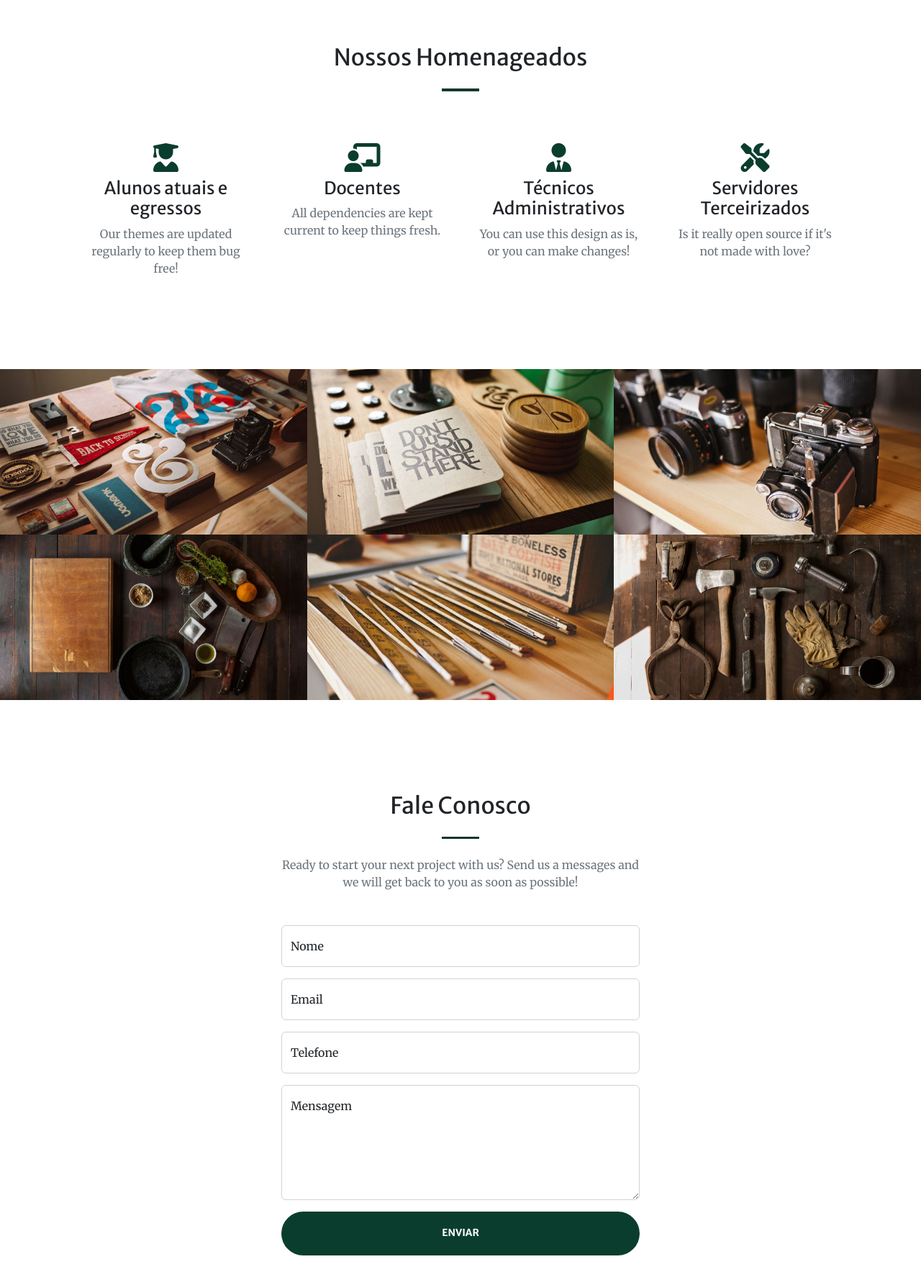
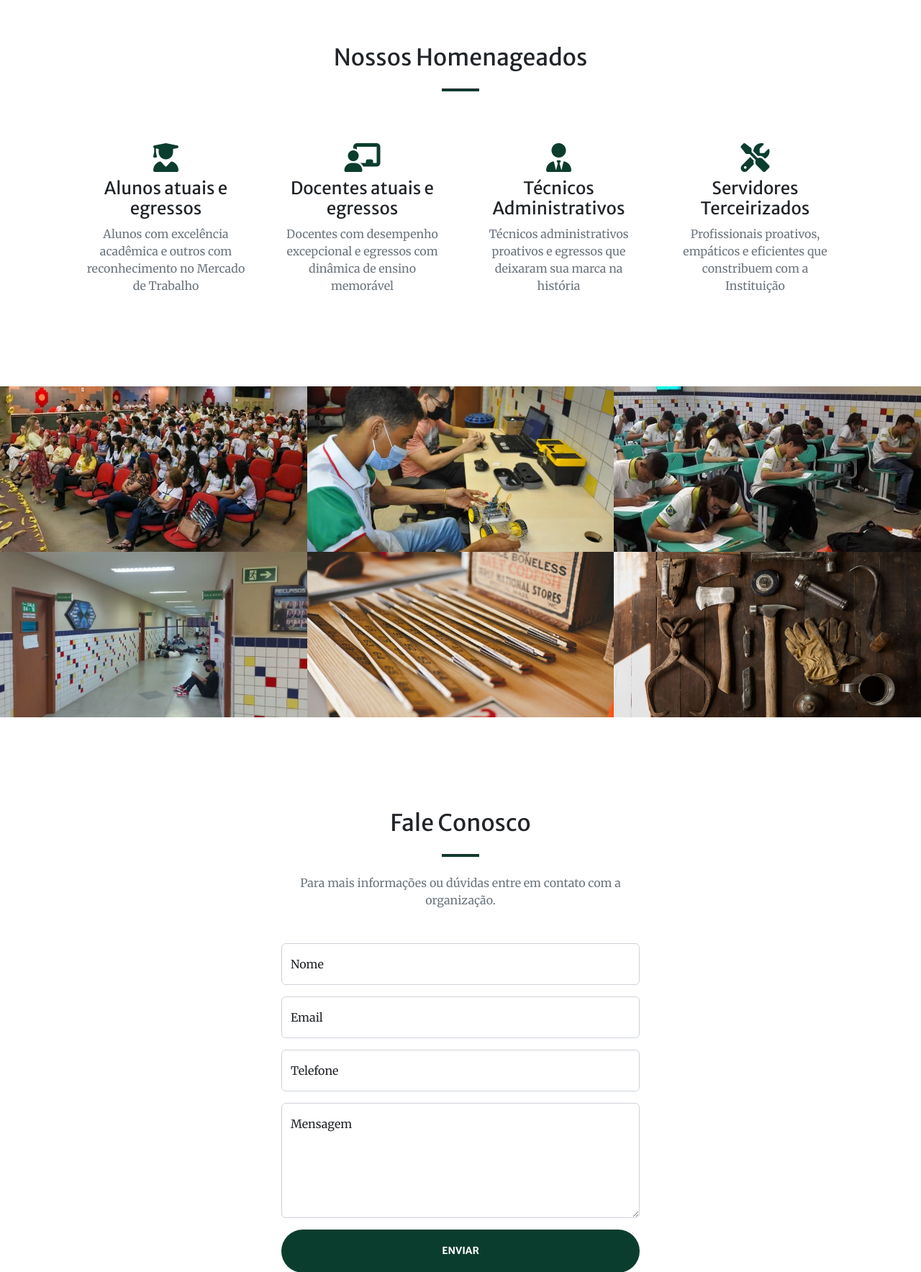
Before and after one commit to willianjonhy05/Tesouros_do_IFPI, a Django app: page / in a window 1280 px wide. Shown: the part 1369-3137 px from the top of the page at 72% size. Run offline with Django 5.2, Linux system fonts and the light colour scheme; some libraries are stand-ins or nearby versions.

Commit message:
Muita coisa

```diff
--- a/templates/index.html
+++ b/templates/index.html
@@ -77,7 +77,7 @@
                                 <i class="fa-solid fa-user-graduate fs-1 text-primary"></i>
                             </div>
                             <h3 class="h4 mb-2">Alunos atuais e egressos</h3>
-                            <p class="text-muted mb-0">Our themes are updated regularly to keep them bug free!</p>
+                            <p class="text-muted mb-0">Alunos com excelência acadêmica e outros com reconhecimento no Mercado de Trabalho</p>
                         </div>
                     </div>
                     <div class="col-lg-3 col-md-6 text-center">
@@ -87,8 +87,8 @@
                                 <i class="fa-solid fs-1 fa-chalkboard-user text-primary"></i>
 
                             </div>
-                            <h3 class="h4 mb-2">Docentes</h3>
-                            <p class="text-muted mb-0">All dependencies are kept current to keep things fresh.</p>
+                            <h3 class="h4 mb-2">Docentes atuais e egressos</h3>
+                            <p class="text-muted mb-0">Docentes com desempenho excepcional e egressos com dinâmica de ensino memorável</p>
                         </div>
                     </div>
                     <div class="col-lg-3 col-md-6 text-center">
@@ -99,7 +99,7 @@
 
                             </div>
                             <h3 class="h4 mb-2">Técnicos Administrativos</h3>
-                            <p class="text-muted mb-0">You can use this design as is, or you can make changes!</p>
+                            <p class="text-muted mb-0">Técnicos administrativos proativos e egressos que deixaram sua marca na história</p>
                         </div>
                     </div>
                     <div class="col-lg-3 col-md-6 text-center">
@@ -109,7 +109,7 @@
                                 <i class="fa-solid fa-screwdriver-wrench fs-1 text-primary"></i>
                             </div>
                             <h3 class="h4 mb-2">Servidores Terceirizados</h3>
-                            <p class="text-muted mb-0">Is it really open source if it's not made with love?</p>
+                            <p class="text-muted mb-0">Profissionais proativos, empáticos e eficientes que constribuem com a Instituição</p>
                         </div>
                     </div>
                 </div>
@@ -120,38 +120,38 @@
             <div class="container-fluid p-0">
                 <div class="row g-0">
                     <div class="col-lg-4 col-sm-6">
-                        <a class="portfolio-box" href="{% static 'img/portfolio/fullsize/1.jpg' %}" title="Project Name">
-                            <img class="img-fluid" src="{% static 'img/portfolio/thumbnails/1.jpg' %}" alt="..." />
+                        <a class="portfolio-box" href="{% static 'img/portfolio/fullsize/1.webp' %}" title="Auditório Maestrina Clóris de Oliveira">
+                            <img class="img-fluid" src="{% static 'img/portfolio/thumbnails/1.webp' %}" alt="Auditório Maestrina Clóris de Oliveira" />
                             <div class="portfolio-box-caption">
-                                <div class="project-category text-white-50">Category</div>
-                                <div class="project-name">Project Name</div>
+                                <div class="project-category text-white-50">Campus Central</div>
+                                <div class="project-name">Auditório Maestrina Clóris de Oliveira</div>
                             </div>
                         </a>
                     </div>
                     <div class="col-lg-4 col-sm-6">
-                        <a class="portfolio-box" href="{% static 'img/portfolio/fullsize/2.jpg' %}" title="Project Name">
-                            <img class="img-fluid" src="{% static 'img/portfolio/thumbnails/2.jpg' %}" alt="..." />
+                        <a class="portfolio-box" href="{% static 'img/portfolio/fullsize/2.webp' %}" title="Laboratório de Inovação">
+                            <img class="img-fluid" src="{% static 'img/portfolio/thumbnails/2.webp' %}" alt="Laboratório de Inovação" />
                             <div class="portfolio-box-caption">
-                                <div class="project-category text-white-50">Category</div>
-                                <div class="project-name">Project Name</div>
+                                <div class="project-category text-white-50">Tecnologia</div>
+                                <div class="project-name">Laboratório de Inovação</div>
                             </div>
                         </a>
                     </div>
                     <div class="col-lg-4 col-sm-6">
-                        <a class="portfolio-box" href="{% static 'img/portfolio/fullsize/3.jpg' %}" title="Project Name">
-                            <img class="img-fluid" src="{% static 'img/portfolio/thumbnails/3.jpg' %}" alt="..." />
+                        <a class="portfolio-box" href="{% static 'img/portfolio/fullsize/3.webp' %}" title="Sala de aula do IFPI">
+                            <img class="img-fluid" src="{% static 'img/portfolio/thumbnails/3.webp' %}" alt="Sala de aula do IFPI" />
                             <div class="portfolio-box-caption">
-                                <div class="project-category text-white-50">Category</div>
-                                <div class="project-name">Project Name</div>
+                                <div class="project-category text-white-50">Educação</div>
+                                <div class="project-name">Sala de aula do IFPI</div>
                             </div>
                         </a>
                     </div>
                     <div class="col-lg-4 col-sm-6">
-                        <a class="portfolio-box" href="{% static 'img/portfolio/fullsize/4.jpg' %}" title="Project Name">
-                            <img class="img-fluid" src="{% static 'img/portfolio/thumbnails/4.jpg' %}" alt="..." />
+                        <a class="portfolio-box" href="{% static 'img/portfolio/fullsize/4.webp' %}" title="Corredores do Campus Teresina Central">
+                            <img class="img-fluid" src="{% static 'img/portfolio/thumbnails/4.webp' %}" alt="Corredores do Campus Teresina Central" />
                             <div class="portfolio-box-caption">
-                                <div class="project-category text-white-50">Category</div>
-                                <div class="project-name">Project Name</div>
+                                <div class="project-category text-white-50">Infraestrutura</div>
+                                <div class="project-name">Corredores do Campus Teresina Central</div>
                             </div>
                         </a>
                     </div>
@@ -184,7 +184,7 @@
                     <div class="col-lg-8 col-xl-6 text-center">
                         <h2 class="mt-0">Fale Conosco</h2>
                         <hr class="divider" />
-                        <p class="text-muted mb-5">Ready to start your next project with us? Send us a messages and we will get back to you as soon as possible!</p>
+                        <p class="text-muted mb-5">Para mais informações ou dúvidas entre em contato com a organização.</p>
                     </div>
                 </div>
                 <div class="row gx-4 gx-lg-5 justify-content-center mb-5">
@@ -231,8 +231,7 @@
                                 <div class="text-center mb-3">
                                     <div class="fw-bolder">Mensagem enviada com sucesso!</div>
                                     To activate this form, sign up at
-                                    <br />
-                                    <a href="https://startbootstrap.com/solution/contact-forms">https://startbootstrap.com/solution/contact-forms</a>
+
                                 </div>
                             </div>
                             <!-- Submit error message-->
--- a/tesouros_do_ifpi/apps.py
+++ b/tesouros_do_ifpi/apps.py
@@ -2,4 +2,9 @@ from django.apps import AppConfig
 
 
 class TesourosDoIfpiConfig(AppConfig):
+    default_auto_field = 'django.db.models.BigAutoField'
     name = 'tesouros_do_ifpi'
+
+
+    def ready(self):
+        import tesouros_do_ifpi.signals
--- a/tesouros_do_ifpi/models.py
+++ b/tesouros_do_ifpi/models.py
@@ -4,7 +4,7 @@ from django.utils import timezone
 # Create your models here.
 class Usuario(models.Model):
     nome = models.CharField("Nome", max_length=100, blank=True, null=True)
-    cpf = models.CharField("CPF", max_length=15, null=True, blank=True)
+    cpf = models.CharField("CPF", max_length=15, null=True, blank=True, unique=True)
     telefone = models.CharField("Telefone", max_length=15, null=True, blank=True)
     data_nasc = models.DateField("Data de Nascimento", null=True, blank=True)
     matricula = models.CharField("Matrícula", max_length=20, null=True, blank=True)
@@ -78,3 +78,4 @@ class Voto(models.Model):
     class Meta:
         verbose_name = "Voto"
         verbose_name_plural = "Votos"
+        unique_together = ['usuario', 'categoria']
--- a/tesouros_do_ifpi/views.py
+++ b/tesouros_do_ifpi/views.py
@@ -2,7 +2,7 @@ from django.shortcuts import render, redirect
 from .models import Contato, Usuario
 from django.contrib import messages
 from django.utils import timezone
-
+from django.shortcuts import get_object_or_404
 # Create your views here.
 
 
@@ -63,11 +63,10 @@ def termos(request):
 
         if concorda_termos and cpf:
 
-            usuario = Usuario.objects.get_or_create(cpf=cpf)
+            usuario = get_object_or_404(Usuario, cpf=cpf)
 
             usuario.concorda_termos = True
             usuario.data_aceite = timezone.now()
-
             ip = request.META.get('REMOTE_ADDR')
             usuario.ip_aceite = ip
 
```
Also changed, not shown: tesouros_do_ifpi/signals.py (added, +23 -0 lines), static/img/portfolio/fullsize/1.webp (added), static/img/portfolio/fullsize/2.webp (added), static/img/portfolio/fullsize/3.webp (added), static/img/portfolio/fullsize/4.webp (added), static/img/portfolio/thumbnails/1.webp (added), static/img/portfolio/thumbnails/2.webp (added), static/img/portfolio/thumbnails/3.webp (added), static/img/portfolio/thumbnails/4.webp (added).
